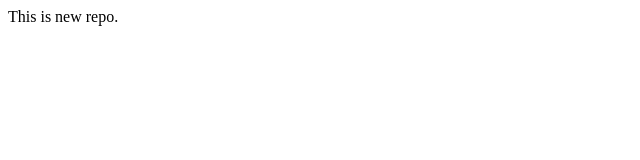
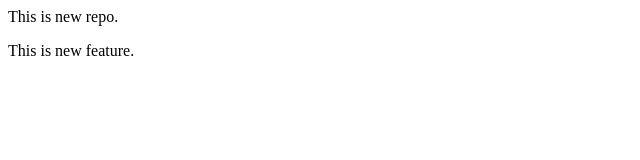
Before and after one commit to Indrajit1465/Localrepo, a plain HTML site: page index.html in a window 1280 px wide. Shown: the whole page, without its empty margins (0-640 px from the left). Drawn offline with Linux system fonts and the light colour scheme.

Commit message:
Add NEW Feature

```diff
--- a/index.html
+++ b/index.html
@@ -1 +1,2 @@
 <p>This is new repo.</p>
+<p>This is new feature.</p>
```
